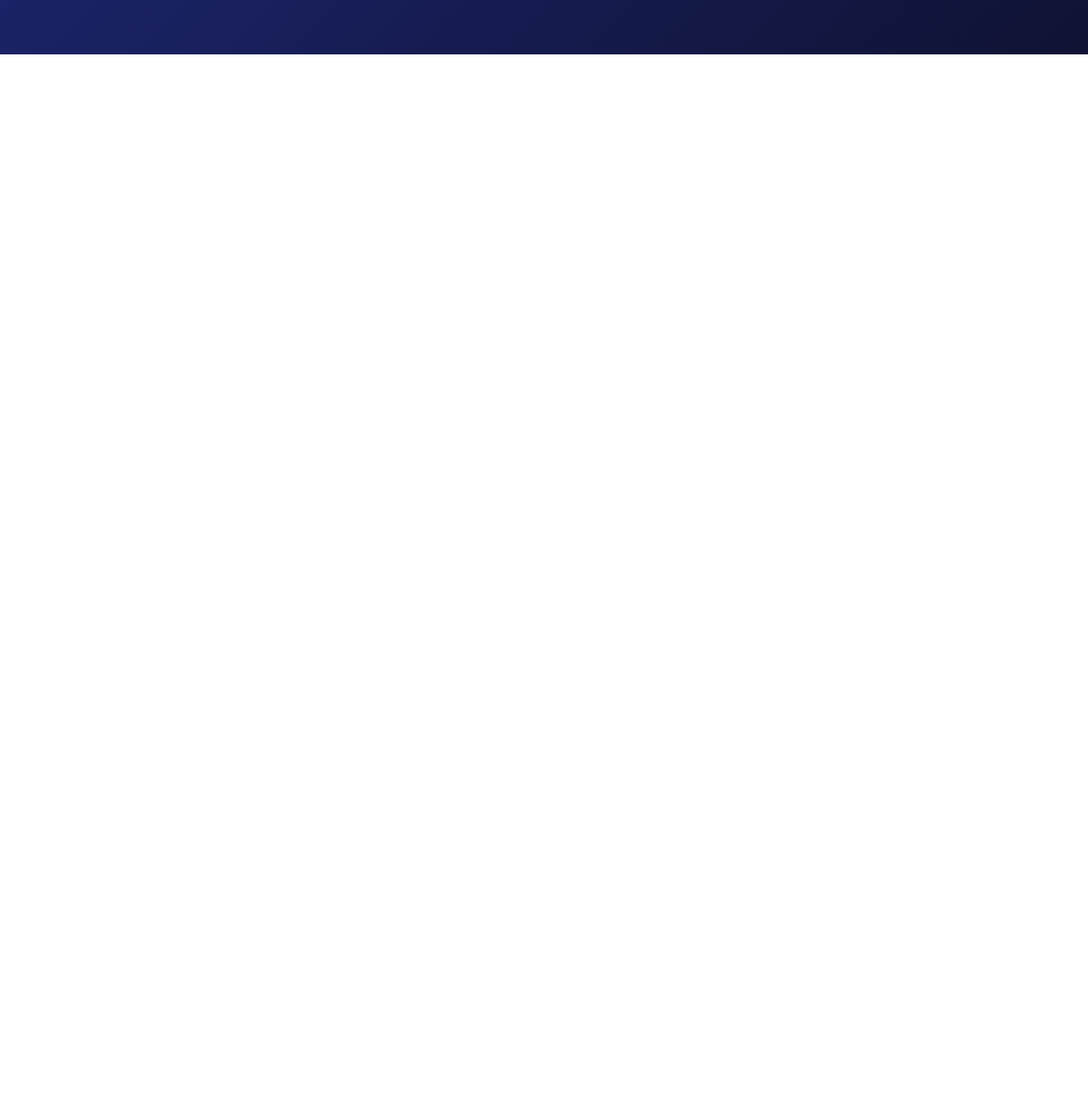
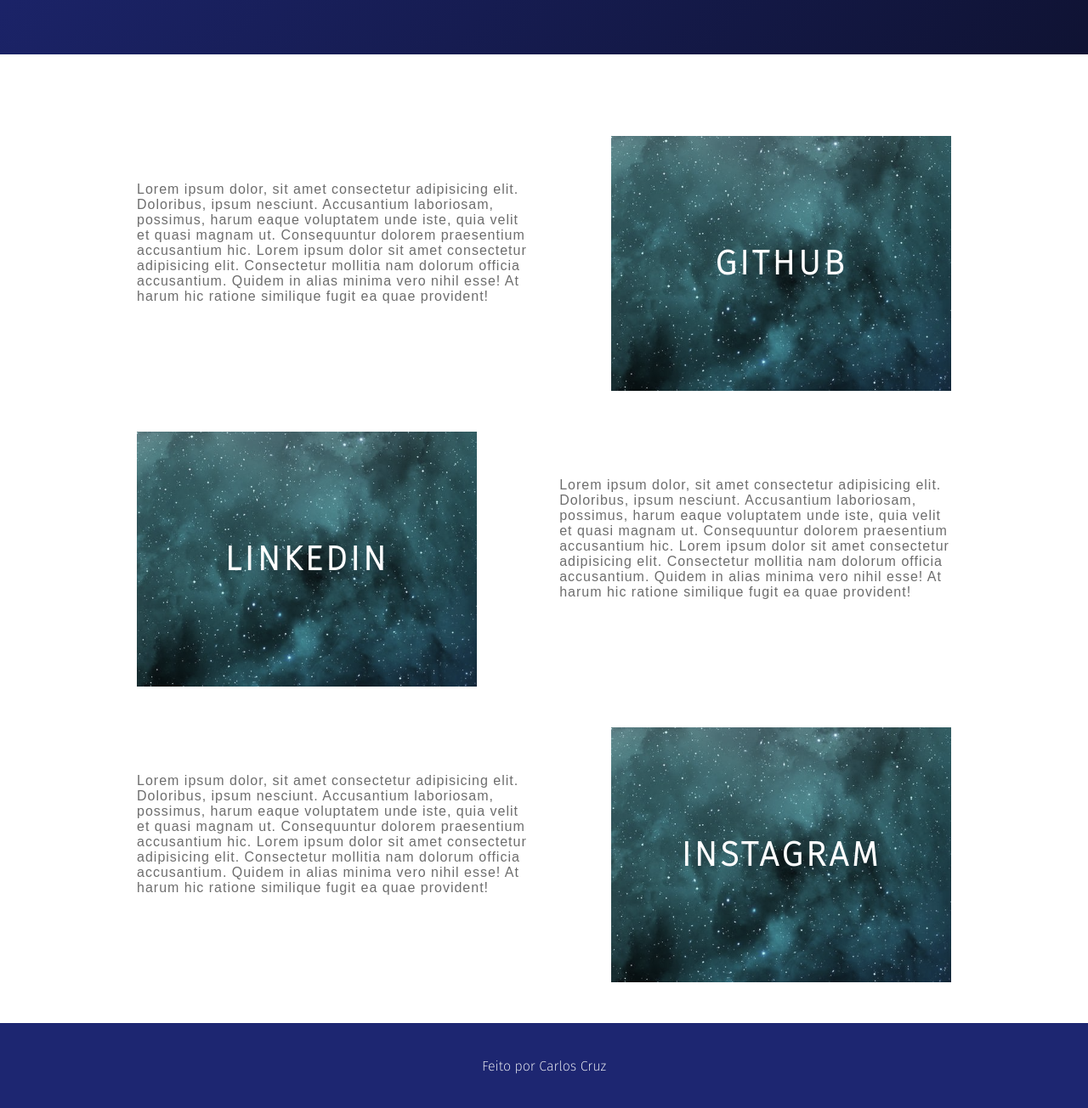
Before and after one commit to CarlosCruzz/dio-projects, a plain HTML site: page projeto-transitions/projeto_final/index.html in a window 1280 px wide. Shown: the part 736-2040 px from the top of the page at 85% size. Before the commit the page ends 800 px from the top, so only its background shows below. Drawn offline with Linux system fonts and the light colour scheme.

Commit message:
criação do projeto inical

```diff
--- a/projeto-transitions/projeto_final/index.html
+++ b/projeto-transitions/projeto_final/index.html
@@ -42,9 +42,48 @@
         <div class="social-media">
             <a href="#">Linkedin</a>
             <a href="#">GitHub</a>
-
         </div>
-
     </header>
+    <main class="container">
+        <div class="card-container">
+            <div class="card-text">
+                Lorem ipsum dolor, sit amet consectetur adipisicing elit. Doloribus, ipsum nesciunt. Accusantium laboriosam, possimus, harum eaque voluptatem unde iste, quia velit et quasi magnam ut. Consequuntur dolorem praesentium accusantium hic.
+                Lorem ipsum dolor sit amet consectetur adipisicing elit. Consectetur mollitia nam dolorum officia accusantium. Quidem in alias minima vero nihil esse! At harum hic ratione similique fugit ea quae provident!
+            </div>
+            <div class="card">
+                <div class="card-wrapper">
+                    <h2>Github</h2>
+                    <p>Veja meus projetos</p>
+                </div>
+            </div>
+        </div>
+        <div class="card-container">
+            <div class="card">
+                <div class="card-wrapper">
+                    <h2>Linkedin</h2>
+                    <p>Acompanhe minha carreira</p>
+                </div>
+            </div>
+            <div class="card-text">
+                Lorem ipsum dolor, sit amet consectetur adipisicing elit. Doloribus, ipsum nesciunt. Accusantium laboriosam, possimus, harum eaque voluptatem unde iste, quia velit et quasi magnam ut. Consequuntur dolorem praesentium accusantium hic.
+                Lorem ipsum dolor sit amet consectetur adipisicing elit. Consectetur mollitia nam dolorum officia accusantium. Quidem in alias minima vero nihil esse! At harum hic ratione similique fugit ea quae provident!
+            </div>
+        </div>
+        <div class="card-container">
+            <div class="card-text">
+                Lorem ipsum dolor, sit amet consectetur adipisicing elit. Doloribus, ipsum nesciunt. Accusantium laboriosam, possimus, harum eaque voluptatem unde iste, quia velit et quasi magnam ut. Consequuntur dolorem praesentium accusantium hic.
+                Lorem ipsum dolor sit amet consectetur adipisicing elit. Consectetur mollitia nam dolorum officia accusantium. Quidem in alias minima vero nihil esse! At harum hic ratione similique fugit ea quae provident!
+            </div>
+            <div class="card">
+                <div class="card-wrapper">
+                    <h2>Instagram</h2>
+                    <p>Ou mais do meu dia a dia</p>
+                </div>
+            </div>
+        </div>
+    </main>
+    <footer class="footer">
+        Feito por Carlos Cruz
+    </footer>
 </body>
 </html>
--- a/projeto-transitions/projeto_final/style.css
+++ b/projeto-transitions/projeto_final/style.css
@@ -46,7 +46,7 @@ h2{
     display: flex;
     justify-content:center;
     align-items: center;
-    transition: 0.5s cubic-bezier(0.5s,0.025s,0.675s,0.975s);
+    transition: 0.5s cubic-bezier(0.5,0.025,0.675,0.975);
 }
 
 a:hover{
@@ -180,7 +180,7 @@ a:hover{
     background-color: #fff;
 
  }
- #toggle:checked ~.menu{
+ #toggle:checked ~ .menu{
     box-shadow: 0px 0px 0px 100vmax white;
     z-index:1;
  }
@@ -188,3 +188,106 @@ a:hover{
     visibility:visible;
     opacity:1;
  }
+
+ /* CARDS*/
+
+ .container{
+   width: 100%;
+   height: auto;
+   display: flex;
+   flex-direction:column;
+   justify-content: space-evenly;
+   align-items: center;
+   margin: 3rem 0;
+
+ }
+
+ .card-container{
+   display: flex;
+   align-items: center;
+   justify-content: space-evenly;
+   width: 90%;
+ }
+
+ .card{
+   height: 300px;
+   width: 400px;
+   margin: 3rem 0 0 0;
+   background-image: url('../img/room.jpg');
+   background-position: center;
+   background-repeat: no-repeat;
+   background-size: cover;
+   display: flex;
+   justify-content: center;
+   align-items: center;
+   filter: grayscale(0.5);
+   color:#ffffff;
+   cursor: pointer;
+   transition: 0.3s;
+
+ }
+
+ .card-text{
+   width: 40%;
+   font-family: sans-serif;
+   letter-spacing: 1px;
+   color:rgb(109,109,109);
+ }
+ .card-wrapper{
+   text-align: center;
+   display: flex;
+   flex-direction: column;
+   justify-content: center;
+   align-items: center;
+   position: relative;
+ }
+
+ .card-wrapper::before{
+   content: "";
+   position: absolute;
+   height: 100px;
+   width: 100px;
+   display: block;
+   border: 1px solid #fff;
+   opacity: 0;
+   transition:0.3s;
+ }
+
+ .card-wrapper h2{
+   font-size: 40px;
+   text-transform: uppercase;
+   letter-spacing:4px;
+   margin: 0;
+   transition:0.3s;
+ }
+
+ .card-wrapper p {
+   font-size:0;
+   visibility:hidden;
+   opacity:0;
+   font-weight:bold;
+   text-transform:uppercase;
+   transition:0.3s;
+ }
+ .card:hover{
+   filter: unset;
+ }
+ .card:hover > .card-wrapper::before{
+   opacity:1;
+   width:350px;
+   height:250px;
+ }
+ .card:hover > .card-wrapper p {
+   font-size:14px;
+   opacity:1;
+   visibility: visible;
+ }
+
+ .footer {
+   height: 100px;
+   width: 100%;
+   display: flex;
+   justify-content: center;
+   align-items: center;
+   background-color: #1d2671;
+ }
```
Also changed, not shown: projeto-transitions/img/room.jpg (added).
